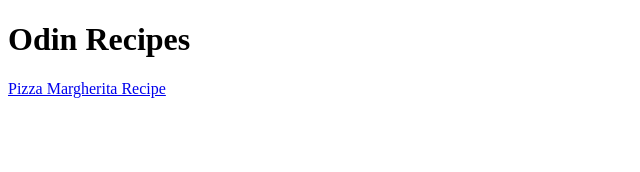
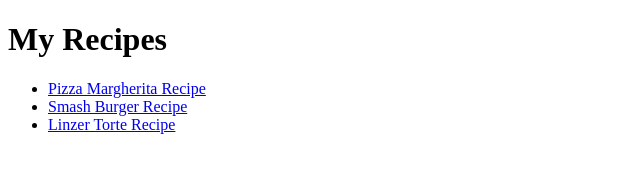
Before and after one commit to oligiess/odin-recipes, a plain HTML site: page index.html in a window 1280 px wide. Shown: the whole page, without its empty margins (0-640 px from the left). Drawn offline with Linux system fonts and the light colour scheme.

Commit message:
Update index page

```diff
--- a/index.html
+++ b/index.html
@@ -5,7 +5,13 @@
         <title>My Recipes Page</title>
     </head>
     <body>
-        <h1>Odin Recipes</h1>
-        <a href="recipes/pizza.html">Pizza Margherita Recipe</a>
+        <h1>My Recipes</h1>
+        <ul>
+            <li><a href="recipes/pizza.html">Pizza Margherita Recipe</a></li>
+            <li><a href="recipes/smashburger.html">Smash Burger Recipe</a></li>
+            <li><a href="recipes/linzer.html">Linzer Torte Recipe</a></li>
+
+        </ul>
+
     </body>
 </hmtl>
```
